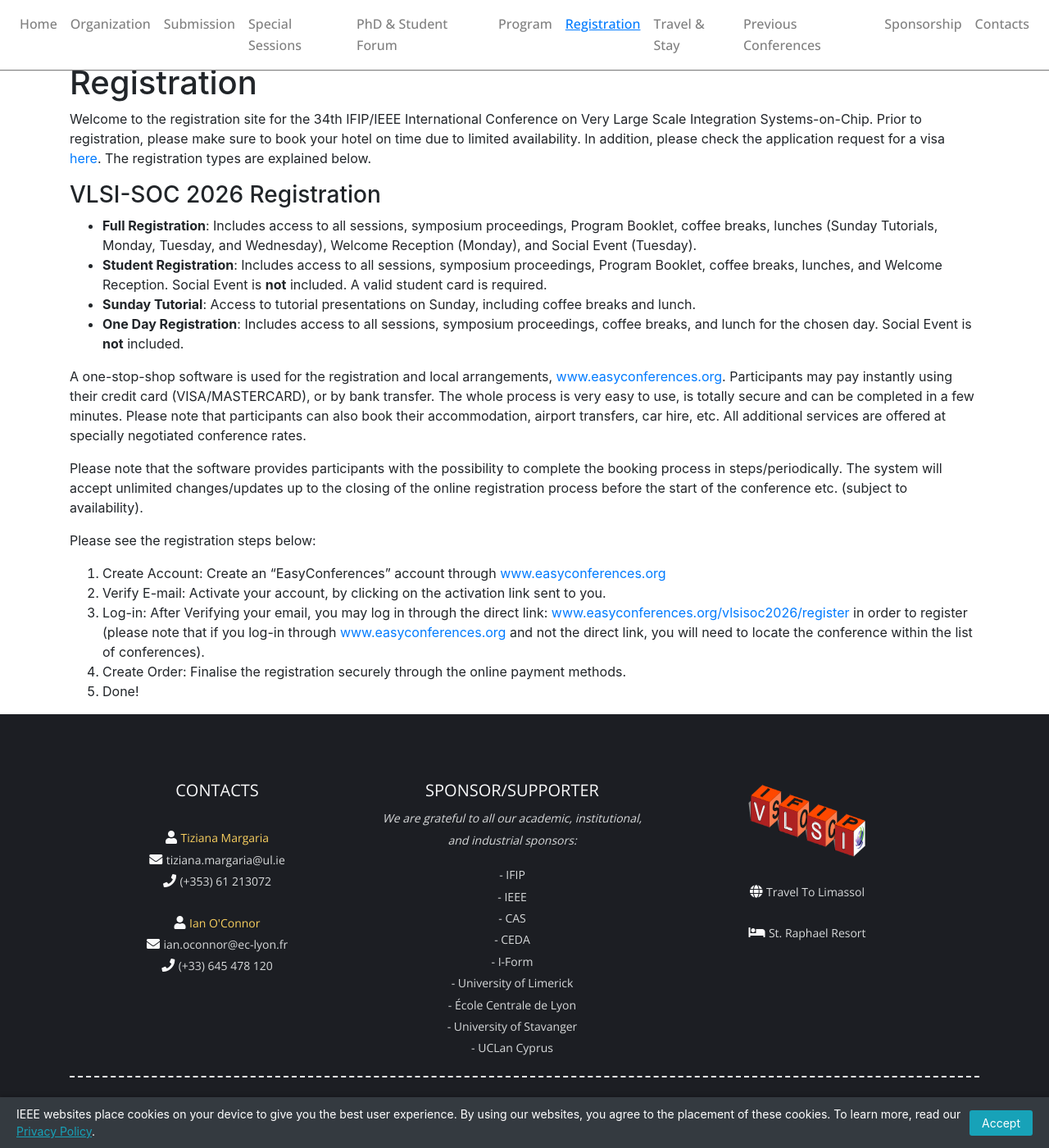
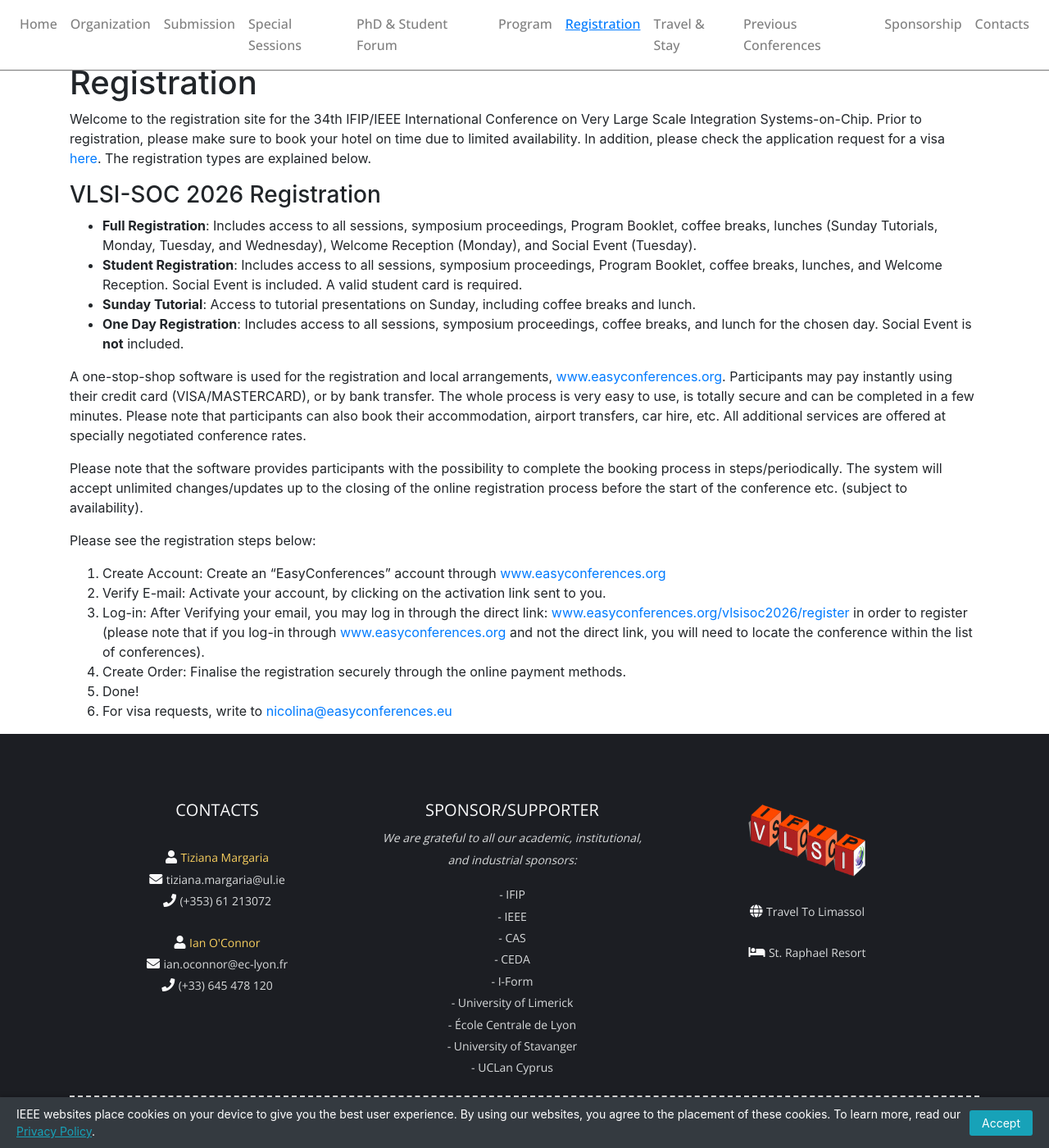
Before and after one commit to vlsi-soc/vlsi-soc, a Jekyll site: the page built from registration.md, in a window 1280 px wide and 1400 px high, scrolled down 893 px. Shown: the whole window at 82% size. Built offline with Jekyll 4.4.1, drawn with Linux system fonts in a browser that asks for light colours; nearby versions of some CDN libraries; grey boxes are pictures that could not be loaded.

Commit message:
Fixed some minor details

```diff
--- a/registration.md
+++ b/registration.md
@@ -23,7 +23,7 @@
          <h3>VLSI-SOC 2026 Registration</h3>
          <ul>
             <li><strong>Full Registration</strong>: Includes access to all sessions, symposium proceedings, Program Booklet, coffee breaks, lunches (Sunday Tutorials, Monday, Tuesday, and Wednesday), Welcome Reception (Monday), and Social Event (Tuesday).</li>
-            <li><strong>Student Registration</strong>: Includes access to all sessions, symposium proceedings, Program Booklet, coffee breaks, lunches, and Welcome Reception. Social Event is <strong>not</strong> included. A valid student card is required.</li>
+            <li><strong>Student Registration</strong>: Includes access to all sessions, symposium proceedings, Program Booklet, coffee breaks, lunches, and Welcome Reception. Social Event is included. A valid student card is required.</li>
             <li><strong>Sunday Tutorial</strong>: Access to tutorial presentations on Sunday, including coffee breaks and lunch.</li>
             <li><strong>One Day Registration</strong>: Includes access to all sessions, symposium proceedings, coffee breaks, and lunch for the chosen day. Social Event is <strong>not</strong> included.</li>
          </ul>
@@ -40,6 +40,7 @@
             <li>Log-in: After Verifying your email, you may log in through the direct link: <a href="https://www.easyconferences.org/vlsisoc2026/register">www.easyconferences.org/vlsisoc2026/register</a> in order to register (please note that if you log-in through <a href="https://www.easyconferences.org">www.easyconferences.org</a> and not the direct link, you will need to locate the conference within the list of conferences).</li>
             <li>Create Order: Finalise the registration securely through the online payment methods.</li>
             <li>Done!</li>
+            <li>For visa requests, write to <a href="mailto:nicolina@easyconferences.eu">nicolina@easyconferences.eu</a></li>
          </ol></p>
 
          <!-- <h3>Advance/Late Registration Fees</h3>
```
